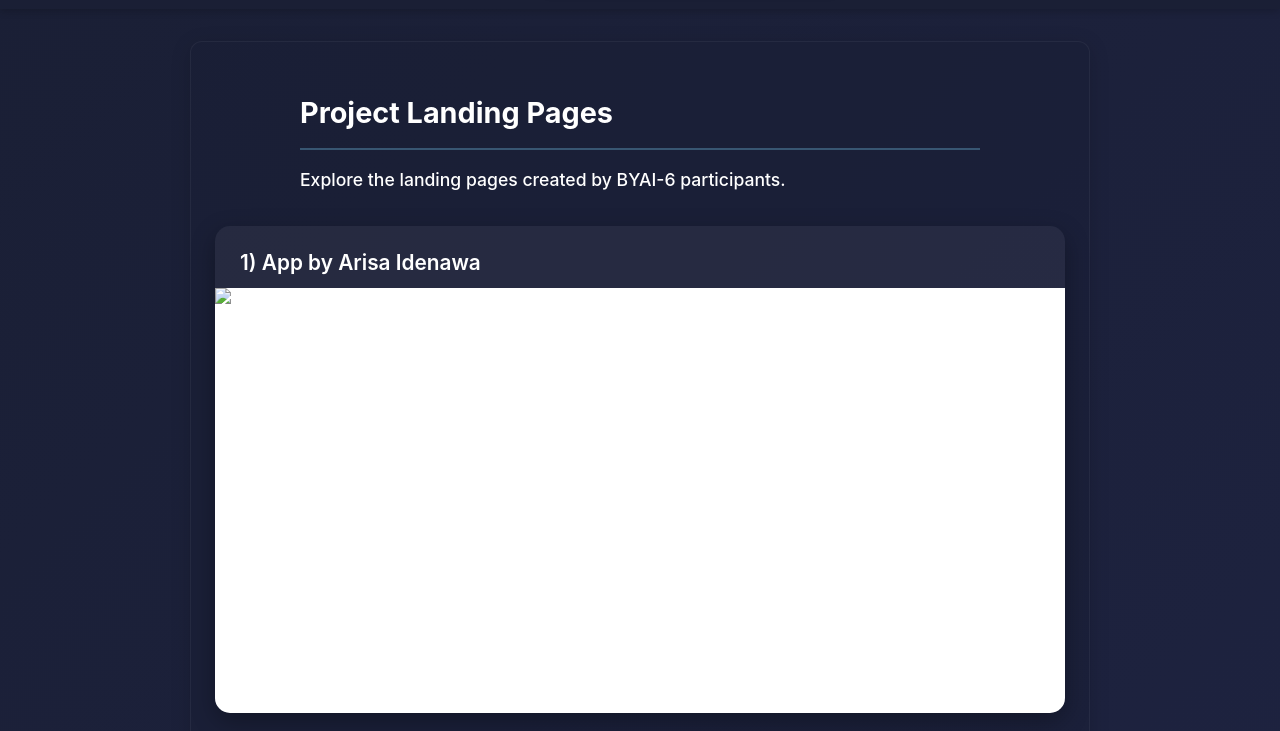
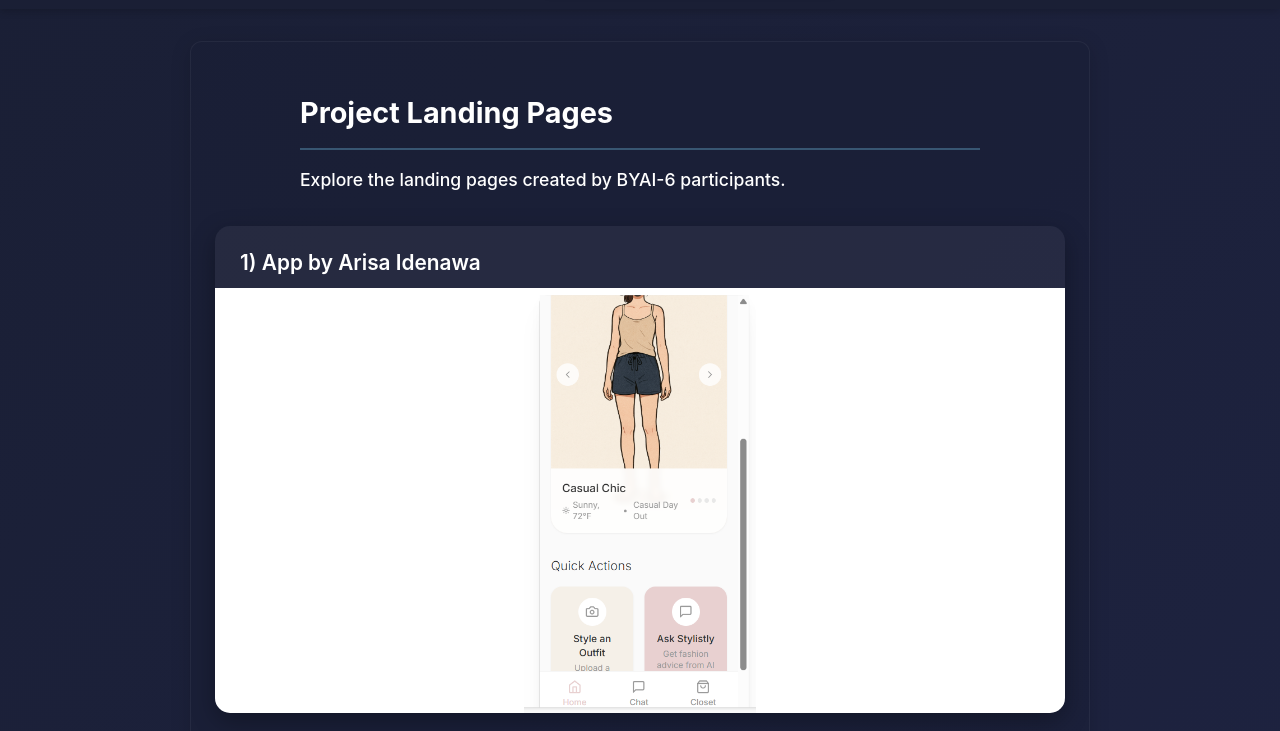
Before and after one commit to vam-nexus/byai-6, a plain HTML site: page projects.html in a window 1280 px wide. Shown: the part 69-800 px from the top of the page. Drawn offline with Linux system fonts and the light colour scheme.

Commit message:
projects

```diff
--- a/projects.html
+++ b/projects.html
@@ -53,7 +53,7 @@
                         <div class="project-item">
                             <h4>1) App by Arisa Idenawa</h4>
                             <div class="project-image">
-                                <img src="downloaded_images/project_landing_pages/mobilelandingpage - Arisa Idenawa.png" alt="Project landing page">
+                                <img src="project_landing_pages/mobilelandingpage - Arisa Idenawa.png" alt="Project landing page">
                             </div>
                         </div>
 
@@ -62,7 +62,7 @@
                         <div class="project-item">
                             <h4>2) App by Daoming Liu</h4>
                             <div class="project-image">
-                                <img src="downloaded_images/project_landing_pages/Screenshot 2025-09-21 at 18.05.05 - Daoming Liu.png" alt="Project landing page">
+                                <img src="project_landing_pages/Screenshot 2025-09-21 at 18.05.05 - Daoming Liu.png" alt="Project landing page">
                             </div>
                         </div>
 
@@ -71,7 +71,7 @@
                         <div class="project-item">
                             <h4>3) App by Erick</h4>
                             <div class="project-image">
-                                <img src="downloaded_images/project_landing_pages/Screenshot 2025-09-21 181949 - Erick.png" alt="Project landing page">
+                                <img src="project_landing_pages/Screenshot 2025-09-21 181949 - Erick.png" alt="Project landing page">
                             </div>
                         </div>
 
@@ -80,7 +80,7 @@
                         <div class="project-item">
                             <h4>4) App by Joanne</h4>
                             <div class="project-image">
-                                <img src="downloaded_images/project_landing_pages/Captureweb page - Joanne.PNG" alt="Project landing page">
+                                <img src="project_landing_pages/Captureweb page - Joanne.PNG" alt="Project landing page">
                             </div>
                         </div>
 
@@ -89,7 +89,7 @@
                         <div class="project-item">
                             <h4>5) App by Juan Tampubolon</h4>
                             <div class="project-image">
-                                <img src="downloaded_images/project_landing_pages/preview--diff-genie.lovable.app_ - Juan Tampubolon.png" alt="Project landing page">
+                                <img src="project_landing_pages/preview--diff-genie.lovable.app_ - Juan Tampubolon.png" alt="Project landing page">
                             </div>
                         </div>
 
@@ -98,7 +98,7 @@
                         <div class="project-item">
                             <h4>6) App by Julia Schmid</h4>
                             <div class="project-image">
-                                <img src="downloaded_images/project_landing_pages/lovable_landingpage - Julia Schmid.png" alt="Project landing page">
+                                <img src="project_landing_pages/lovable_landingpage - Julia Schmid.png" alt="Project landing page">
                             </div>
                         </div>
 
@@ -107,7 +107,7 @@
                         <div class="project-item">
                             <h4>7) App by Katie Karam</h4>
                             <div class="project-image">
-                                <img src="downloaded_images/project_landing_pages/landing_page - Katie Karam.png" alt="Project landing page">
+                                <img src="project_landing_pages/landing_page - Katie Karam.png" alt="Project landing page">
                             </div>
                         </div>
 
@@ -116,7 +116,7 @@
                         <div class="project-item">
                             <h4>8) App by Kerem</h4>
                             <div class="project-image">
-                                <img src="downloaded_images/project_landing_pages/Kerem Gurbey - XAI Landing Page - Kerem.png" alt="Project landing page">
+                                <img src="project_landing_pages/Kerem Gurbey - XAI Landing Page - Kerem.png" alt="Project landing page">
                             </div>
                         </div>
 
@@ -125,7 +125,7 @@
                         <div class="project-item">
                             <h4>9) App by Manon Jacquin</h4>
                             <div class="project-image">
-                                <img src="downloaded_images/project_landing_pages/Screenshot 2025-09-22 at 16.14.48 - Manon Jacquin.png" alt="Project landing page">
+                                <img src="project_landing_pages/Screenshot 2025-09-22 at 16.14.48 - Manon Jacquin.png" alt="Project landing page">
                             </div>
                         </div>
 
@@ -134,7 +134,7 @@
                         <div class="project-item">
                             <h4>10) App by Mats Lundstrom</h4>
                             <div class="project-image">
-                                <img src="downloaded_images/project_landing_pages/Screenshot 2025-09-21 213821 - Mats Lundstrom.png" alt="Project landing page">
+                                <img src="project_landing_pages/Screenshot 2025-09-21 213821 - Mats Lundstrom.png" alt="Project landing page">
                             </div>
                         </div>
 
@@ -143,7 +143,7 @@
                         <div class="project-item">
                             <h4>11) App by Parisa Zare</h4>
                             <div class="project-image">
-                                <img src="downloaded_images/project_landing_pages/SC 1 - Parisa Zare.png" alt="Project landing page">
+                                <img src="project_landing_pages/SC 1 - Parisa Zare.png" alt="Project landing page">
                             </div>
                         </div>
 
@@ -152,7 +152,7 @@
                         <div class="project-item">
                             <h4>12) App by Rachel Li</h4>
                             <div class="project-image">
-                                <img src="downloaded_images/project_landing_pages/Landing Page - Rachel Li.png" alt="Project landing page">
+                                <img src="project_landing_pages/Landing Page - Rachel Li.png" alt="Project landing page">
                             </div>
                         </div>
 
@@ -161,7 +161,7 @@
                         <div class="project-item">
                             <h4>13) App by Reshama Damle</h4>
                             <div class="project-image">
-                                <img src="downloaded_images/project_landing_pages/Screenshot of ThreadStory - Reshama Damle.jpg" alt="Project landing page">
+                                <img src="project_landing_pages/Screenshot of ThreadStory - Reshama Damle.jpg" alt="Project landing page">
                             </div>
                         </div>
 
@@ -170,7 +170,7 @@
                         <div class="project-item">
                             <h4>14) App by Sin Ko</h4>
                             <div class="project-image">
-                                <img src="downloaded_images/project_landing_pages/Landing Page - v1 - Sin Ko.png" alt="Project landing page">
+                                <img src="project_landing_pages/Landing Page - v1 - Sin Ko.png" alt="Project landing page">
                             </div>
                         </div>
 
@@ -179,7 +179,7 @@
                         <div class="project-item">
                             <h4>15) App by Thomas Ho</h4>
                             <div class="project-image">
-                                <img src="downloaded_images/project_landing_pages/ENZO_landing_page_example - Thomas Ho.png" alt="Project landing page">
+                                <img src="project_landing_pages/ENZO_landing_page_example - Thomas Ho.png" alt="Project landing page">
                             </div>
                         </div>
                     </div>
```
Also changed, not shown: project_landing_pages/ENZO_landing_page_example - Thomas Ho.png (added), project_landing_pages/Landing Page - Rachel Li.png (added), project_landing_pages/Landing Page - v1 - Sin Ko.png (added), project_landing_pages/SC 1 - Parisa Zare.png (added), project_landing_pages/Screenshot 2025-09-21 181949 - Erick.png (added), project_landing_pages/Screenshot 2025-09-21 213821 - Mats Lundstrom.png (added), project_landing_pages/Screenshot 2025-09-21 at 18.05.05 - Daoming Liu.png (added), project_landing_pages/Screenshot 2025-09-22 at 16.14.48 - Manon Jacquin.png (added), project_landing_pages/Screenshot of ThreadStory - Reshama Damle.jpg (added), project_landing_pages/landing_page - Katie Karam.png (added), project_landing_pages/lovable_landingpage - Julia Schmid.png (added), project_landing_pages/mobilelandingpage - Arisa Idenawa.png (added), 4 other files.
